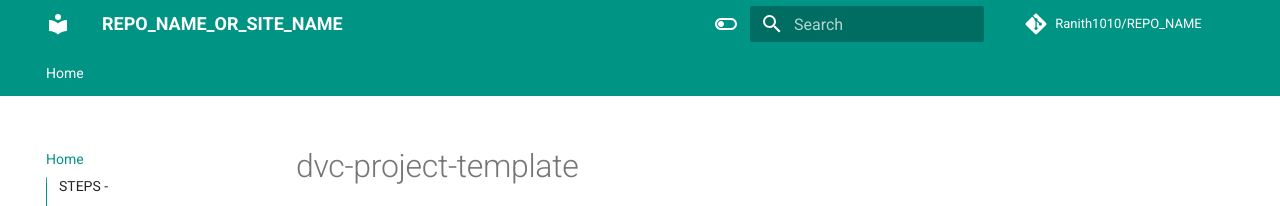
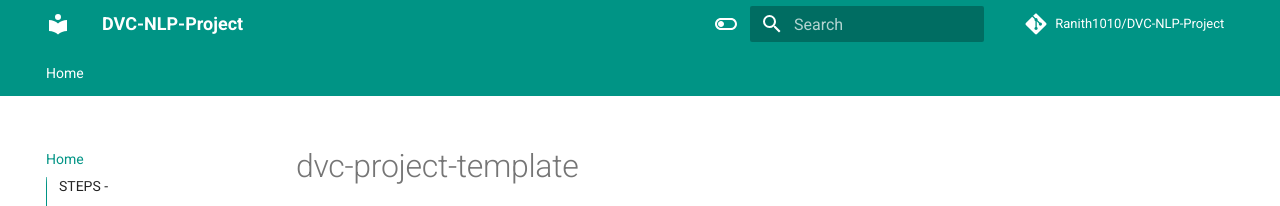
Before and after one commit to Ranith1010/DVC-NLP-Project, an MkDocs documentation site: the page built from docs/index.md, in a window 1280 px wide. Shown: the top 206 px of the page. Built offline with MkDocs 1.6.1 and Material for MkDocs 9.7.7, drawn with Linux system fonts in a browser that asks for light colours; comment, search, counter and statistics services are not loaded.

Commit message:
3.8 update

```diff
--- a/mkdocs.yml
+++ b/mkdocs.yml
@@ -1,5 +1,5 @@
 # Project information
-site_name: REPO_NAME_OR_SITE_NAME
+site_name: DVC-NLP-Project
 # defeine TOC or order of website-
 nav:
   - Home: index.md
@@ -9,8 +9,8 @@ site_description: >-
   DESCRIPTION
 
 # Repository
-repo_name: Ranith1010/REPO_NAME
-repo_url: https://github.com/Ranith1010/REPO_NAME
+repo_name: Ranith1010/DVC-NLP-Project
+repo_url: https://github.com/Ranith1010/DVC-NLP-Project
 
 # Configuration
 theme:
```
Also changed, not shown: 1 other file.
